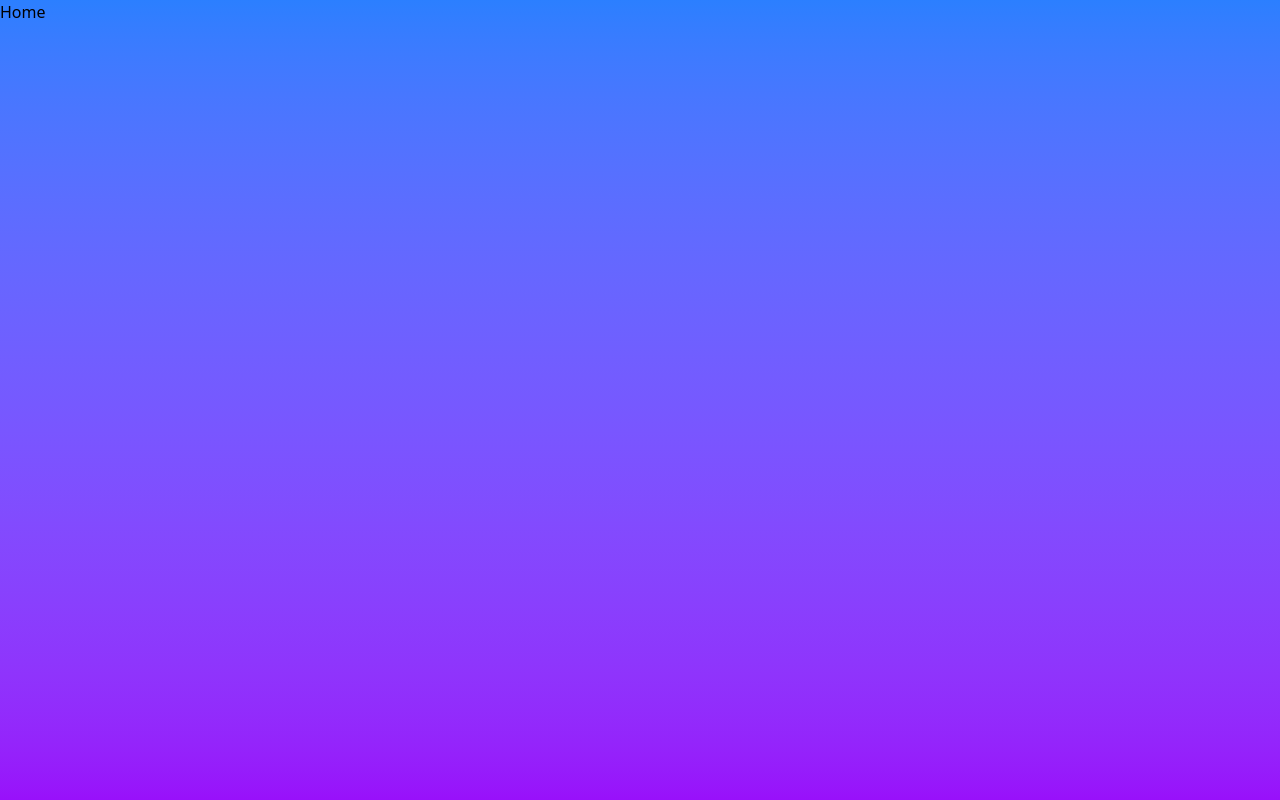
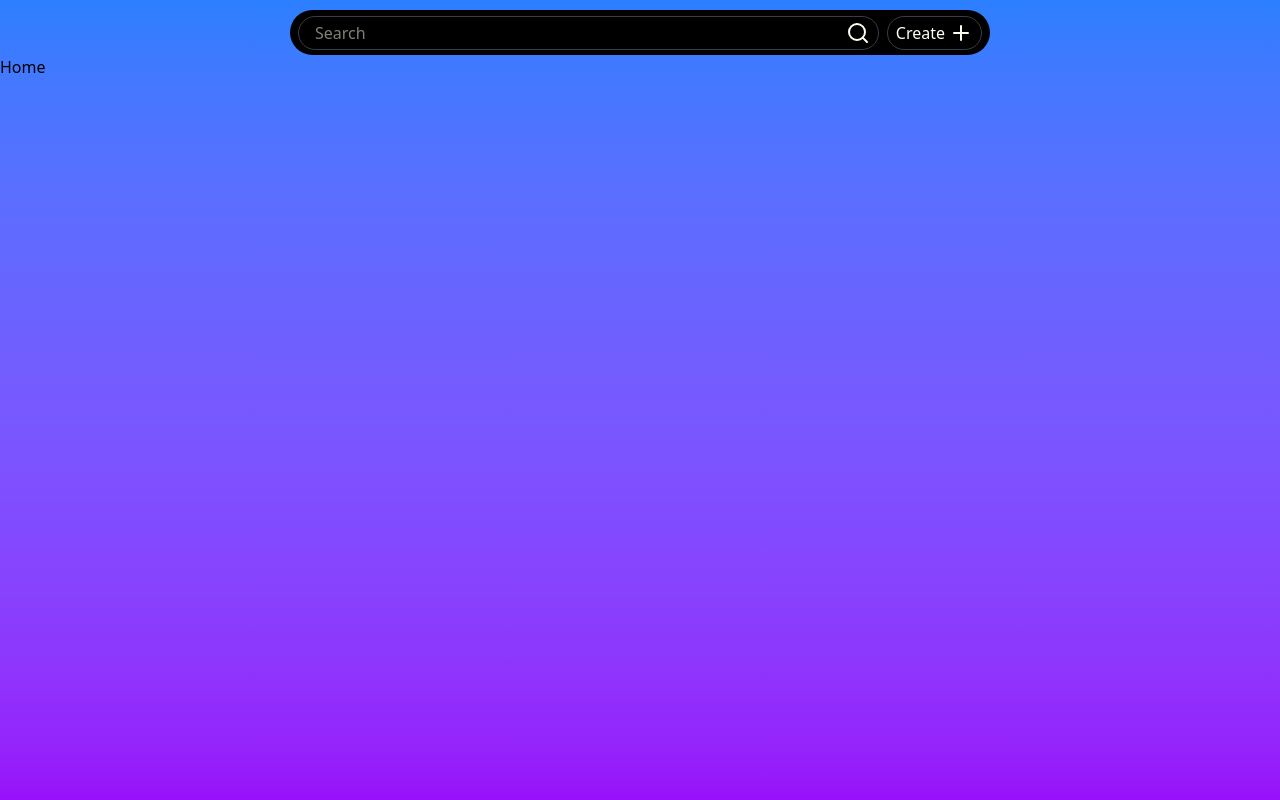
Before and after one commit to zoirovdev/Moment, a React (Vite) app: page / in a window 1280 px wide. Built offline with nearby package versions, Linux system fonts and the light colour scheme.

Commit message:
Add Navbar.jsx

```diff
--- a/src/App.jsx
+++ b/src/App.jsx
@@ -1,12 +1,14 @@
 import { Routes, Route } from "react-router"
 import Home from "./pages/Home.jsx"
+import Navbar from "./components/Navbar.jsx"
+
+
 
 
 function App() {
-
-
   return (
-    <div className="">
+    <div className="h-screen bg-gradient-to-b from-blue-500 to-purple-600">
+      <Navbar />
       <Routes>
 	<Route path="/" element={<Home/>}/>
       </Routes>
--- /dev/null
+++ b/src/components/Navbar.jsx
@@ -0,0 +1,26 @@
+import { Plus, Search } from "lucide-react"
+
+
+const Navbar = () => {
+  return (
+    <div className="flex justify-center">
+      <div className="w-[700px] h-[45px] bg-[#000000] mt-[10px] rounded-[80px]
+	flex flex-row justify-between items-center px-2 gap-2">
+	<div className="flex flex-row justify-between items-center gap-1 w-[600px]
+	  border border-[#393E46] hover:border-purple-500 rounded-[50px] px-2 py-1">
+	  <input type="text" placeholder="Search"
+	    className="text-[#FFFFF0] outline-none w-[95%] pl-2 pr-1"/>
+	  <Search className="text-[#FFFFF0]"/>
+	</div>
+	<div className="flex flex-row justify-center items-center gap-1
+	  border border-[#393E46] hover:border-purple-500 rounded-[50px] px-2 py-1">
+	  <p className="text-[#FFFFF0]">Create</p>
+          <Plus className="text-[#FFFFF0]"/>
+	</div>
+      </div>
+    </div>
+  )
+}
+
+
+export default Navbar
--- a/src/pages/Home.jsx
+++ b/src/pages/Home.jsx
@@ -3,7 +3,7 @@
 
 
 const Home = () => {
-  return <div className="h-screen bg-gradient-to-b from-blue-500 to-purple-600">Home</div>
+  return <div className="">Home</div>
 }
 
 
```
